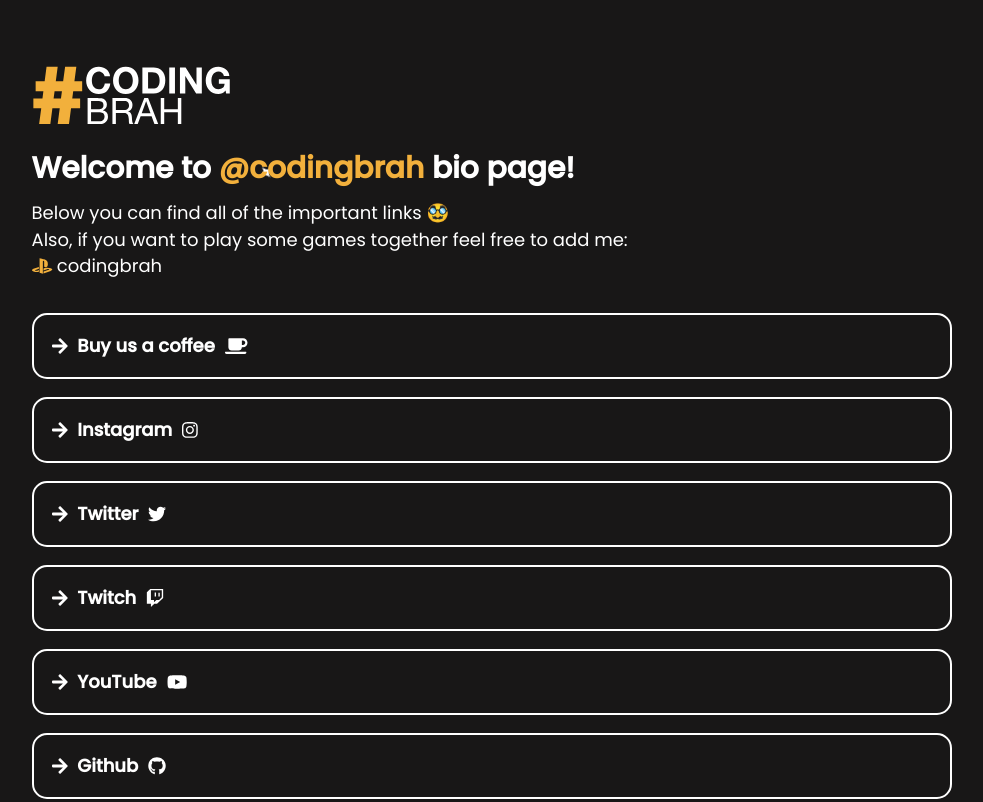
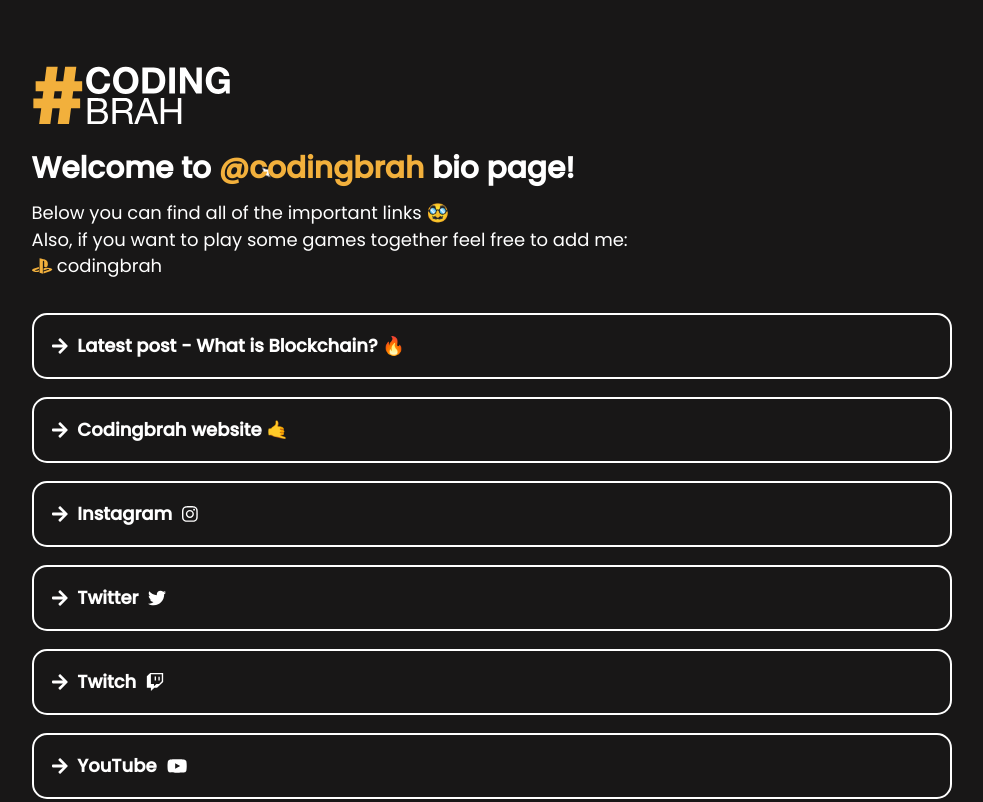
Before and after one commit to kamilkedzierski/codingbrah-bio, a Gatsby site: page / in a window 1280 px wide. Shown: the top 802 px of the page, without its empty margins (148-1131 px from the left). Built offline with nearby package versions, Linux system fonts and the light colour scheme; Gatsby itself is replaced by a stand-in of ours.

Commit message:
Changed social urls

```diff
--- a/src/components/Button/button.types.ts
+++ b/src/components/Button/button.types.ts
@@ -4,4 +4,5 @@
   children: React.ReactNode
   url: string
   icon: IconDefinition | null
+  special?: boolean
 }
--- a/src/shared/constants/socialLinks.ts
+++ b/src/shared/constants/socialLinks.ts
@@ -7,13 +7,19 @@
   faLinkedin,
   faYoutube,
 } from "@fortawesome/free-brands-svg-icons"
-import { faCoffee } from "@fortawesome/free-solid-svg-icons"
+import { faCoffee, faWindowMaximize } from "@fortawesome/free-solid-svg-icons"
 
 export const socialLinks = [
   {
-    name: "Buy us a coffee",
-    url: "https://www.buymeacoffee.com/codingbrah",
-    icon: faCoffee,
+    name: "Latest post - What is Blockchain? 🔥",
+    url: "https://codingbrah.com/blog/what-is-blockchain",
+    icon: null,
+    special: true,
+  },
+  {
+    name: "Codingbrah website 🤙",
+    url: "https://codingbrah.com",
+    icon: null,
   },
   {
     name: "Instagram",
@@ -62,4 +68,9 @@
     url: "https://play.google.com/store/apps/details?id=com.reactlify",
     icon: faGooglePlay,
   },
+  {
+    name: "Buy us a coffee",
+    url: "https://www.buymeacoffee.com/codingbrah",
+    icon: faCoffee,
+  },
 ]
--- a/src/views/HomeView/index.tsx
+++ b/src/views/HomeView/index.tsx
@@ -9,7 +9,7 @@
   const renderSocialLinks = socialLinks.map((item, index) => {
     return (
       <div key={index}>
-        <Button url={item.url} icon={item.icon}>
+        <Button url={item.url} icon={item.icon} special={item.special}>
           {item.name}
         </Button>
         <Spacer axis="vertical" size={18} />
```
